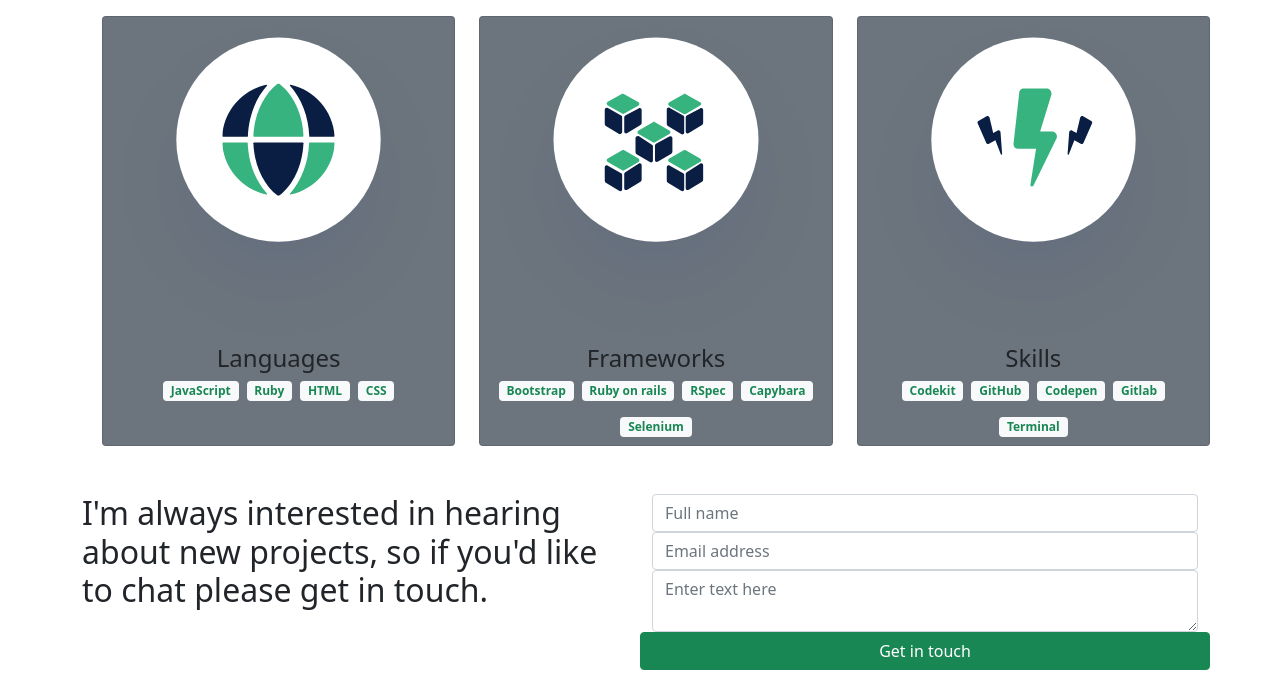
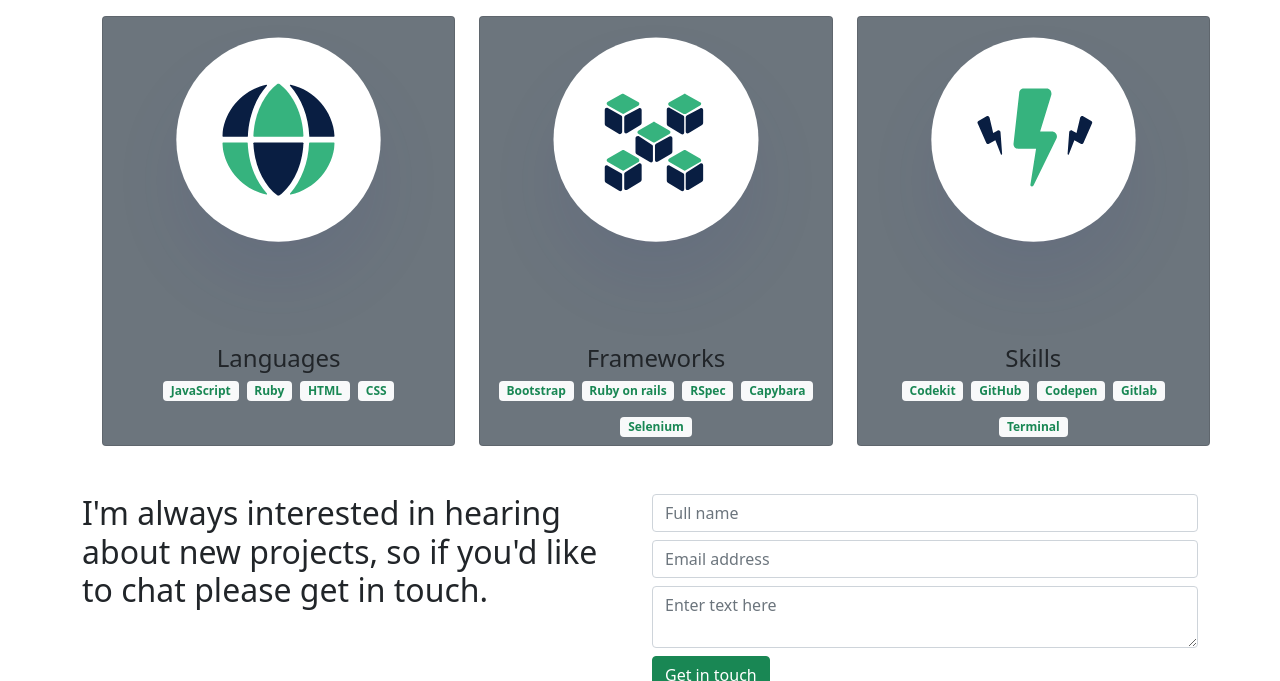
Before and after one commit to Sahar-AbdelSamad/Portfolio-using-Bootstrap, a website: page index.html in a window 1280 px wide. Shown: the part 1299-1980 px from the top of the page. Drawn offline with nearby package versions, Linux system fonts and the light colour scheme.

Commit message:
Style HTML using Bootstrap

```diff
--- a/index.html
+++ b/index.html
@@ -13,7 +13,8 @@
     <nav class="navbar navbar-expand-sm sticky-top navbar-light">
         <div class="container-fluid">
             <a class="navbar-brand" href="#">Welcome</a>
-            <button class="navbar-toggler btn btn-success" type="button" data-bs-toggle="collapse" data-bs-target="#collapsibleNavbar"><span class="navbar-toggler-icon"></span></button>
+            <button class="navbar-toggler btn btn-success" type="button" data-bs-toggle="collapse"
+                data-bs-target="#collapsibleNavbar"><span class="navbar-toggler-icon"></span></button>
             <div class="collapse navbar-collapse" id="collapsibleNavbar">
                 <div class="container-fluid">
                     <ul class="navbar-nav justify-content-center">
@@ -27,27 +28,33 @@
     <section class="text-center">
         <h1>Hey there. I’m Sahar</h1>
         <h2 class="h1 text-success">I’m a software developer</h2>
-        <p>I can help you build a product , feature or website Look through some of my work and experience! If you like what you see and have a project you need coded, don’t hestiate to contact me.
+        <p>I can help you build a product , feature or website Look through some of my work and experience! If you like
+            what you see and have a project you need coded, don’t hestiate to contact me.
         </p>
         <ul class="d-flex gap-3 justify-content-center">
             <li class="list-unstyled">
-                <a rel="noopener noreferrer" href="https://twitter.com/home?lang=en" target="_blank"><img src="Images/twitter.svg" alt="twitter icon"></a>
+                <a rel="noopener noreferrer" href="https://twitter.com/home?lang=en" target="_blank"><img
+                        src="Images/twitter.svg" alt="twitter icon"></a>
             </li>
             <li class="list-unstyled">
-                <a rel="noopener noreferrer" href="https://www.linkedin.com/in/abdel-samad-sahar-353977223/" target="_blank"><img src="Images/Linkedin-icon.svg" alt="linkdin icon"></a>
+                <a rel="noopener noreferrer" href="https://www.linkedin.com/in/abdel-samad-sahar-353977223/"
+                    target="_blank"><img src="Images/Linkedin-icon.svg" alt="linkdin icon"></a>
             </li>
             <li class="list-unstyled">
-                <a rel="noopener noreferrer" href="hhttps://github.com/Sahar-AbdelSamad" target="_blank"><img src="Images/medium.svg" alt="medium icon"></a>
+                <a rel="noopener noreferrer" href="hhttps://github.com/Sahar-AbdelSamad" target="_blank"><img
+                        src="Images/medium.svg" alt="medium icon"></a>
             </li>
             <li class="list-unstyled">
-                <a rel="noopener noreferrer" href="https://github.com/Sahar-AbdelSamad" target="_blank"><img src="Images/github.svg" alt="github icon"></a>
+                <a rel="noopener noreferrer" href="https://github.com/Sahar-AbdelSamad" target="_blank"><img
+                        src="Images/github.svg" alt="github icon"></a>
             </li>
             <li class="list-unstyled">
-                <a rel="noopener noreferrer" href="https://angel.co/" target="_blank"><img src="Images/angellist.svg" alt="angellist icon"></a>
+                <a rel="noopener noreferrer" href="https://angel.co/" target="_blank"><img src="Images/angellist.svg"
+                        alt="angellist icon"></a>
             </li>
         </ul>
-        <button class="rounded-circle my-5" type="button"><img src="Images/Normal-Button/Secondary/Icons/Chevron-Down.svg"
-                alt="down icon"></button>
+        <button class="rounded-circle my-5" type="button"><img
+                src="Images/Normal-Button/Secondary/Icons/Chevron-Down.svg" alt="down icon"></button>
     </section>
     <!-- works section -->
     <section class="text-center" id="works">
@@ -130,7 +137,8 @@
     <!-- about myself section -->
     <section class="text-center" id="about-myself">
         <h2>About me</h2>
-        <p> I can help you build a product , feature or website Look through some of my work and experience! If you like what you see and have a project you need coded, don’t hestiate to contact me.</p>
+        <p> I can help you build a product , feature or website Look through some of my work and experience! If you like
+            what you see and have a project you need coded, don’t hestiate to contact me.</p>
         <a class="btn btn-success" href="#">Get My Resume</a>
         <ul class="d-flex row flex-wrap gap-4 my-5">
             <li class="card col bg-secondary rounded">
@@ -169,21 +177,23 @@
     </section>
     <!-- Form section -->
     <section id="form-group" class="form-group row">
-        <div class="col">
-            <h2 class="col">I'm always interested in hearing about new projects, so if you'd like to chat please get in touch.</h2>
-        </div>
+        <h2 class="col">I'm always interested in hearing about new projects, so if you'd like to chat please get in
+            touch.</h2>
         <form class="col" action="https://formspree.io/f/mbjwrpbr" method="POST">
-            <div class="row">
+            <div>
                 <label for="name" class="w-100">
-            <input type="text" id="name" class="form-control" placeholder="Full name" maxlength="30" name="fullname" required>
-        </label>
-                <label for="email" class="w-100">
-        <input type="email" id="email" placeholder="Email address" class="form-control" name="email" required>
-        </label>
-                <label for="message" class="w-100">
-        <textarea name="msg" id="message" maxlength="500" placeholder="Enter text here" class="form-control" required></textarea>
-            </label>
-                <button class="btn btn-success " type="submit">Get in touch</button>
+                    <input type="text" id="name" class="form-control" placeholder="Full name" maxlength="30"
+                        name="fullname" required>
+                </label>
+                <label for="email" class="w-100 my-2">
+                    <input type="email" id="email" placeholder="Email address" class="form-control" name="email"
+                        required>
+                </label>
+                <label for="message" class="w-100 mb-2">
+                    <textarea name="msg" id="message" maxlength="500" placeholder="Enter text here" class="form-control"
+                        required></textarea>
+                </label>
+                <button class="btn btn-success" type="submit">Get in touch</button>
             </div>
         </form>
     </section>
@@ -191,19 +201,24 @@
     <footer class="text-center">
         <ul class="d-flex gap-3 justify-content-center mt-3">
             <li class="list-unstyled">
-                <a rel="noopener noreferrer" href="https://twitter.com/home?lang=en" target="_blank"><img src="Images/twitter.svg" alt="twitter icon"></a>
+                <a rel="noopener noreferrer" href="https://twitter.com/home?lang=en" target="_blank"><img
+                        src="Images/twitter.svg" alt="twitter icon"></a>
             </li>
             <li class="list-unstyled">
-                <a rel="noopener noreferrer" href="https://www.linkedin.com/in/abdel-samad-sahar-353977223/" target="_blank"><img src="Images/Linkedin-icon.svg" alt="linkdin icon"></a>
+                <a rel="noopener noreferrer" href="https://www.linkedin.com/in/abdel-samad-sahar-353977223/"
+                    target="_blank"><img src="Images/Linkedin-icon.svg" alt="linkdin icon"></a>
             </li>
             <li class="list-unstyled">
-                <a rel="noopener noreferrer" href="hhttps://github.com/Sahar-AbdelSamad" target="_blank"><img src="Images/medium.svg" alt="medium icon"></a>
+                <a rel="noopener noreferrer" href="hhttps://github.com/Sahar-AbdelSamad" target="_blank"><img
+                        src="Images/medium.svg" alt="medium icon"></a>
             </li>
             <li class="list-unstyled">
-                <a rel="noopener noreferrer" href="https://github.com/Sahar-AbdelSamad" target="_blank"><img src="Images/github.svg" alt="github icon"></a>
+                <a rel="noopener noreferrer" href="https://github.com/Sahar-AbdelSamad" target="_blank"><img
+                        src="Images/github.svg" alt="github icon"></a>
             </li>
             <li class="list-unstyled">
-                <a rel="noopener noreferrer" href="https://angel.co/" target="_blank"><img src="Images/angellist.svg" alt="angellist icon"></a>
+                <a rel="noopener noreferrer" href="https://angel.co/" target="_blank"><img src="Images/angellist.svg"
+                        alt="angellist icon"></a>
             </li>
         </ul>
         <p>myemailhere@email.com</p>
```
